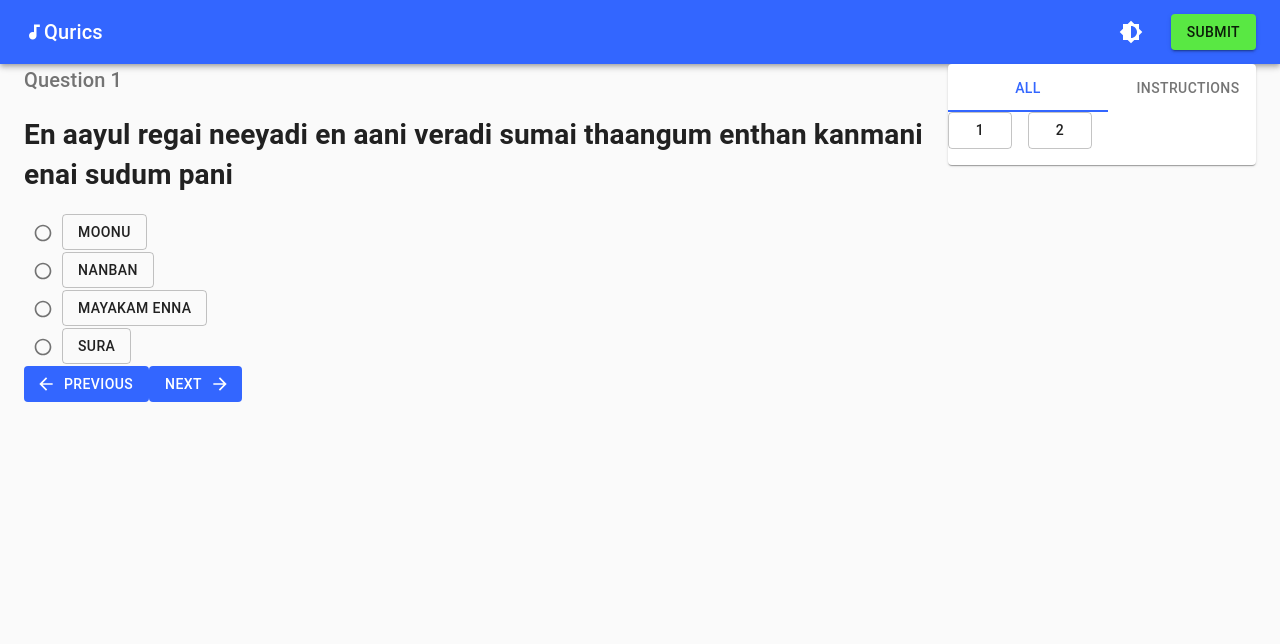
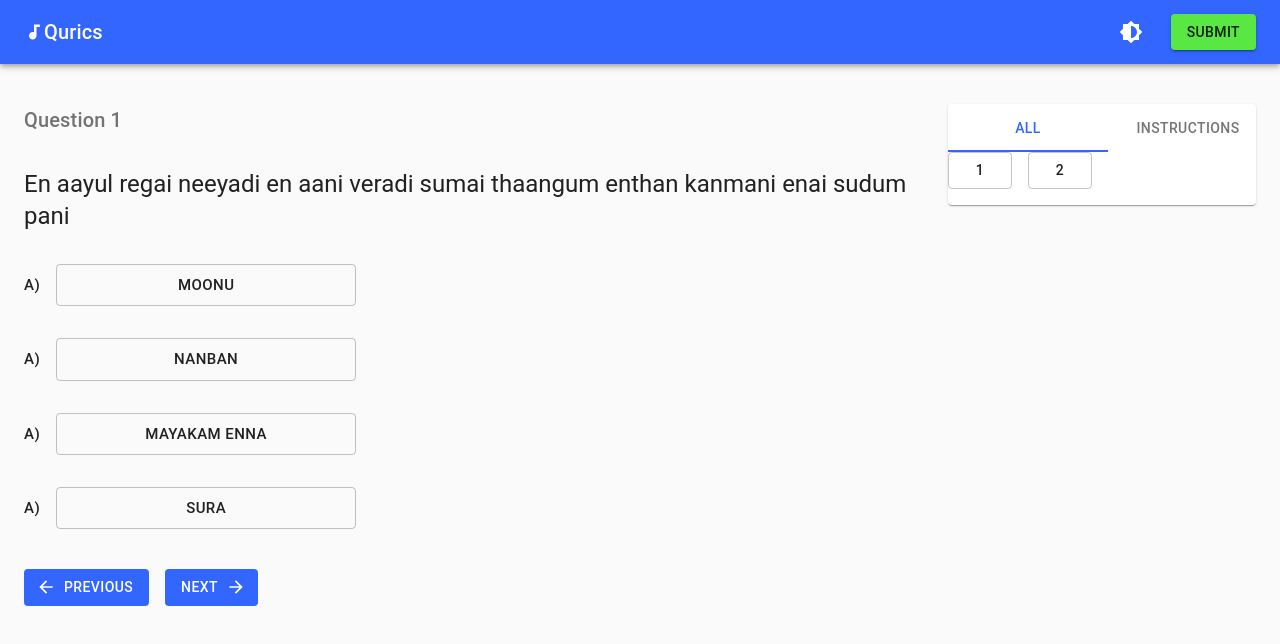
Before and after one commit to rahul162raj/react-tamil-lyrics-quiz, a React (Create React App) app: page / in a window 1280 px wide. Shown: the top 644 px of the page. Built offline with nearby package versions, Linux system fonts and the light colour scheme.

Commit message:
UI Improved

```diff
--- a/src/Components/PageActions.jsx
+++ b/src/Components/PageActions.jsx
@@ -4,17 +4,19 @@ import Grid from "@material-ui/core/Grid";
 import Box from "@material-ui/core/Box";
 import ArrowForwardIcon from "@material-ui/icons/ArrowForward";
 import ArrowBackIcon from "@material-ui/icons/ArrowBack";
+import { useTheme } from "@material-ui/styles";
 
 export default function PageActions({ updateQuestionIndex }) {
   const actionButton = [
     { title: "previous", value: false },
     { title: "next", value: true }
   ];
+  const theme = useTheme();
   return (
     <Grid container direction="row" alignItems="center">
       {actionButton.map((item, key) => (
-        <Box key={key}>
-          <Grid item>
+        <Grid item key={key} justifyContent="spacing">
+          <Box mr={2}>
             <Button
               size="medium"
               variant="contained"
@@ -29,8 +31,8 @@ export default function PageActions({ updateQuestionIndex }) {
             >
               {item.title}
             </Button>
-          </Grid>
-        </Box>
+          </Box>
+        </Grid>
       ))}
       {/* <Grid style={{ paddingLeft: "12px", paddingRight: "12px" }}>
               <h4>{questionIndex + "/" + endIndex}</h4>
--- a/src/Components/Question.jsx
+++ b/src/Components/Question.jsx
@@ -10,14 +10,20 @@ const Question = ({ question, updateUserAnswers }) => {
     const options = question.options;
     return (
       <React.Fragment>
-        <h1>{question.title}</h1>
+        <Typography
+          component={"span"}
+          variant="h5"
+          style={{ fontWeight: "medium" }}
+        >
+          {question.title}
+        </Typography>
         <Box>
           {Object.keys(options).map((option, index) => (
-            <Box key={index}>
-              <Grid container>
+            <Box key={index} my={4}>
+              <Grid container alignItems="center">
                 <Grid item>
-                  <Box>
-                    <Radio
+                  <Box mr={2}>
+                    {/* <Radio
                       size="small"
                       color="primary"
                       checked={
@@ -26,15 +32,27 @@ const Question = ({ question, updateUserAnswers }) => {
                       value={option}
                       name="answer-radio-button"
                       inputProps={{ "aria-label": option }}
-                    />
+                    /> */}
+                    <Typography
+                      style={{
+                        fontSize: "0.9375rem"
+                      }}
+                      component={"span"}
+                      variant="button"
+                      gutterBottom
+                    >
+                      A)
+                    </Typography>
                   </Box>
                 </Grid>
                 <Grid item>
                   <Button
-                    fullWidth
+                    style={{
+                      width: "300px"
+                    }}
                     disableRipple
                     variant="outlined"
-                    size="medium"
+                    size="large"
                     onClick={() => {
                       updateUserAnswers(question, option);
                     }}
--- a/src/Pages/Navbar.jsx
+++ b/src/Pages/Navbar.jsx
@@ -33,11 +33,16 @@ const Navbar = () => {
   const classes = useStyles();
   const { mode, toggleTheme } = useContext(ThemeContext);
   return (
+    <Box mb={5}>
       <AppBar position="static">
         <Container>
           <Toolbar disableGutters>
             <AudiotrackIcon fontSize="small" />
-          <Typography component={"span"} variant="h6" className={classes.title}>
+            <Typography
+              component={"span"}
+              variant="h6"
+              className={classes.title}
+            >
               Qurics
             </Typography>
             <Box mr={2}>
@@ -59,6 +64,7 @@ const Navbar = () => {
           </Toolbar>
         </Container>
       </AppBar>
+    </Box>
   );
 };
 
--- a/src/Pages/Quiz.jsx
+++ b/src/Pages/Quiz.jsx
@@ -36,18 +36,18 @@ export default function Quiz() {
       <React.Fragment>
         <Grid container>
           <Grid item md={9}>
-            <Box>
+            <Box mb={4}>
               <Typography component={"span"} variant="h6" color="textSecondary">
                 {"Question " + questionIndex}
               </Typography>
             </Box>
-            <Box>
+            <Box mb={2}>
               <Question
                 question={questions[questionIndex - 1]}
                 updateUserAnswers={updateUserAnswers}
               />
             </Box>
-            <Box>
+            <Box mt={5} mb={7}>
               <PageActions updateQuestionIndex={updateQuestionIndex} />
             </Box>
           </Grid>
```
Lines whose indentation alone changed are shown as unchanged.
